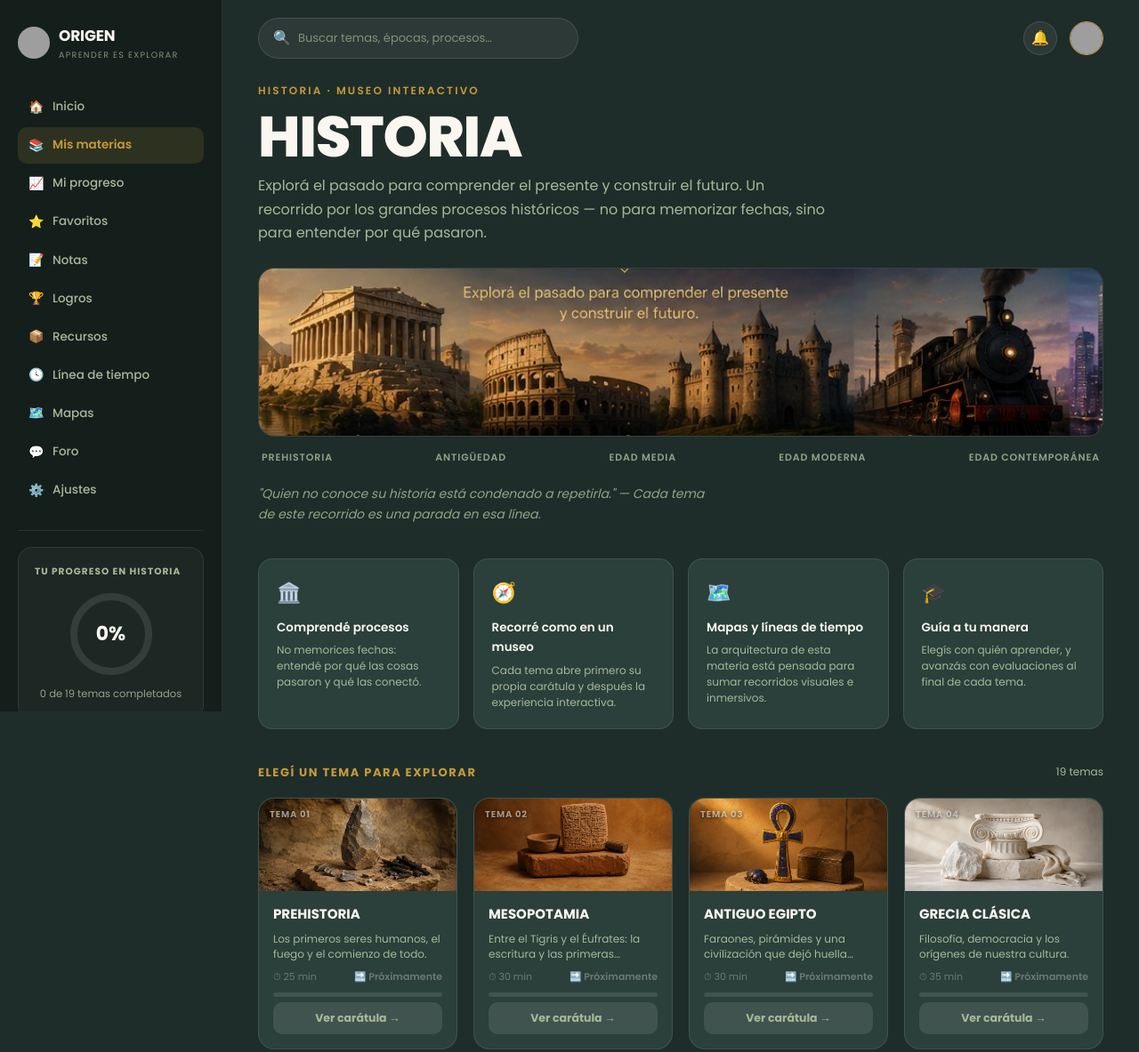
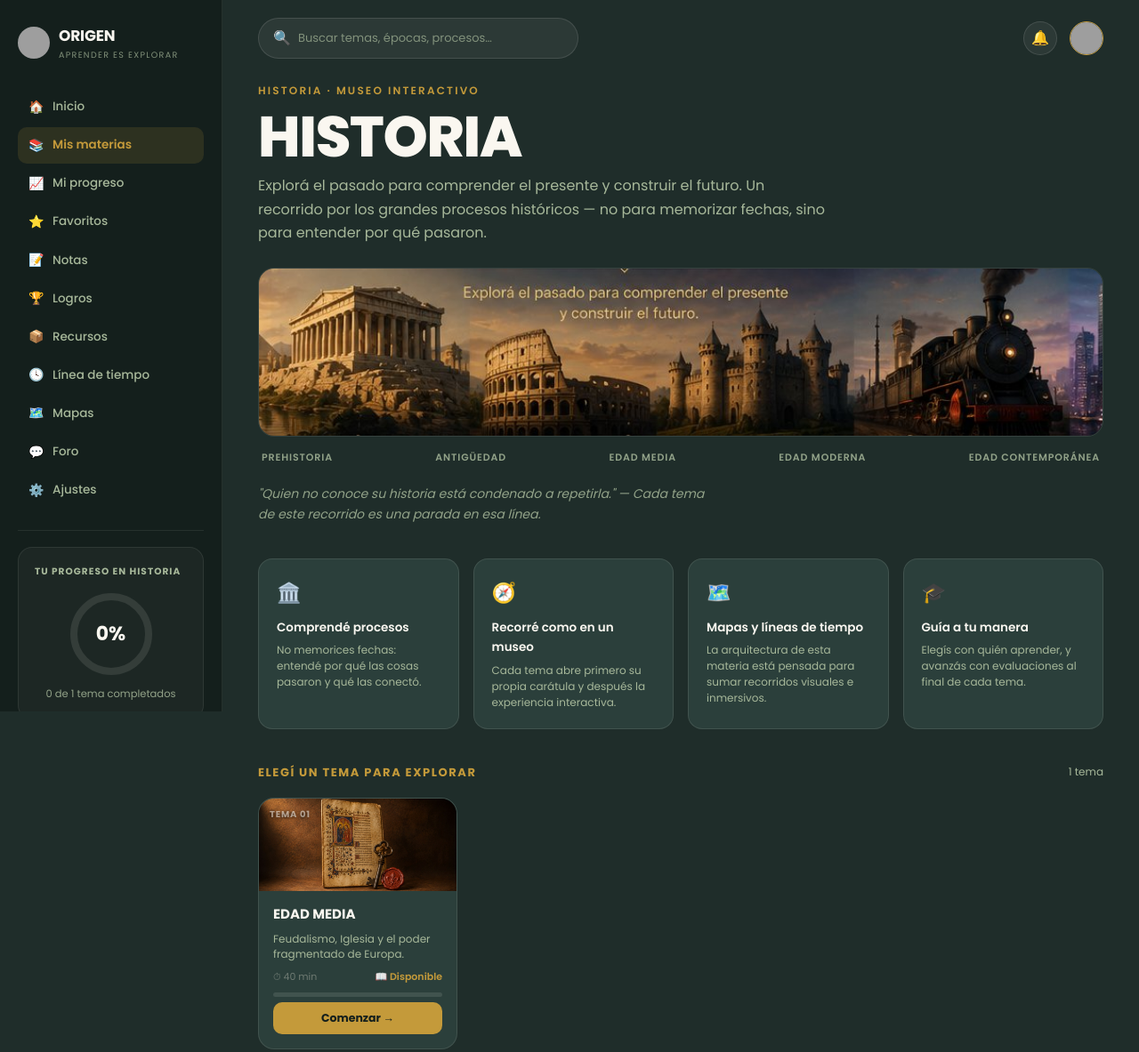
Before and after one commit to portelachaindaniela-collab/creando_sentido, a plain HTML site: page origen/historia/historia-index.html in a window 1280 px wide. Shown: the top 1183 px of the page at 89% size. Drawn offline with Linux system fonts and the light colour scheme; grey boxes are pictures that could not be loaded.

Commit message:
chore: ocultar temas de Historia sin contenido real (18 de 19)
Solo Edad Media tiene guia interactiva; los otros 18 solo tenian
caratula (available:false). Se filtran de la grilla, del contador
'X temas' y del anillo de progreso — TOPICS sigue con los 19 completos
en el codigo (nada se borro), las caratulas siguen accesibles por URL
directa, sale de la lista y del promedio del anillo, que antes daba un
% artificialmente bajo (3%) por promediar contra temas invisibles.

```diff
--- a/assets/js/historia.js
+++ b/assets/js/historia.js
@@ -70,11 +70,13 @@ function getProgress(){
   catch(e){ return {}; }
 }
 // El dibujo del anillo en sí vive en Core: progreso-ring.js (compartido
-// con Fisicoquímica). Acá solo se arma la lista de slugs (uno por tema)
-// y se le pasa el progreso ya leído — mismo cálculo de siempre, sin
-// cambios de comportamiento.
+// con Fisicoquímica). Se promedia solo entre los temas VISIBLES (con
+// guía real) — si el anillo promediara contra los 19 igual, el % se
+// vería artificialmente bajo por temas que ni siquiera aparecen en la
+// lista.
 function renderHistoriaProgressRing(){
-  renderProgressRing({slugs: TOPICS.map(t=>t.slug), progreso: getProgress(), unidadLabel: 'temas'});
+  const unidad = TOPICS_VISIBLES.length===1 ? 'tema' : 'temas';
+  renderProgressRing({slugs: TOPICS_VISIBLES.map(t=>t.slug), progreso: getProgress(), unidadLabel: unidad});
 }
 
 // ══════════════════════════════════════════
@@ -107,10 +109,16 @@ const TOPICS = [
   {slug:'globalizacion',      title:'Globalización',            desc:'Un mundo cada vez más conectado, y sus desafíos actuales.', icon:'🌐', img:'../../assets/img/historia/globalizacion.jpg', time:'25 min', available:false},
 ];
 
+// Temas sin guía interactiva real (available:false) se ocultan de la
+// navegación y de los índices — no se borra nada, TOPICS sigue
+// teniendo los 19 completos (con sus datos, imágenes y carátulas
+// intactas); esto es solo lo que se muestra hoy en el listado.
+const TOPICS_VISIBLES = TOPICS.filter(t => t.available);
+
 function renderTopics(){
   const grid = document.getElementById('topics-grid');
   const progress = getProgress();
-  grid.innerHTML = TOPICS.map((t,i)=>{
+  grid.innerHTML = TOPICS_VISIBLES.map((t,i)=>{
     const pct = progress[t.slug] || 0;
     const statusLabel = t.available ? '📖 Disponible' : '🔜 Próximamente';
     const statusClass = t.available ? 'available' : 'soon';
@@ -134,7 +142,7 @@ function renderTopics(){
       </div>
     </div>`;
   }).join('');
-  document.getElementById('topics-count').textContent = TOPICS.length + ' temas';
+  document.getElementById('topics-count').textContent = TOPICS_VISIBLES.length + (TOPICS_VISIBLES.length===1 ? ' tema' : ' temas');
 }
 
 function goToTopic(slug){
--- a/origen/historia/historia-index.html
+++ b/origen/historia/historia-index.html
@@ -49,7 +49,7 @@
         </svg>
         <div class="progress-ring"><span class="progress-ring-value" id="progress-pct">0%</span></div>
       </div>
-      <p class="progress-sub" id="progress-sub">0 de 19 temas completados</p>
+      <p class="progress-sub" id="progress-sub">0 de 1 tema completados</p>
     </div>
 
     <!-- Se completa vía JS: setup rápido (primera vez) o tarjeta del guía elegido -->
@@ -91,7 +91,7 @@
     <section class="topics-section">
       <div class="topics-head">
         <h2>Elegí un tema para explorar</h2>
-        <span class="topics-count" id="topics-count">19 temas</span>
+        <span class="topics-count" id="topics-count">1 tema</span>
       </div>
       <div class="topics-grid" id="topics-grid"><!-- generado por JS --></div>
     </section>
```
